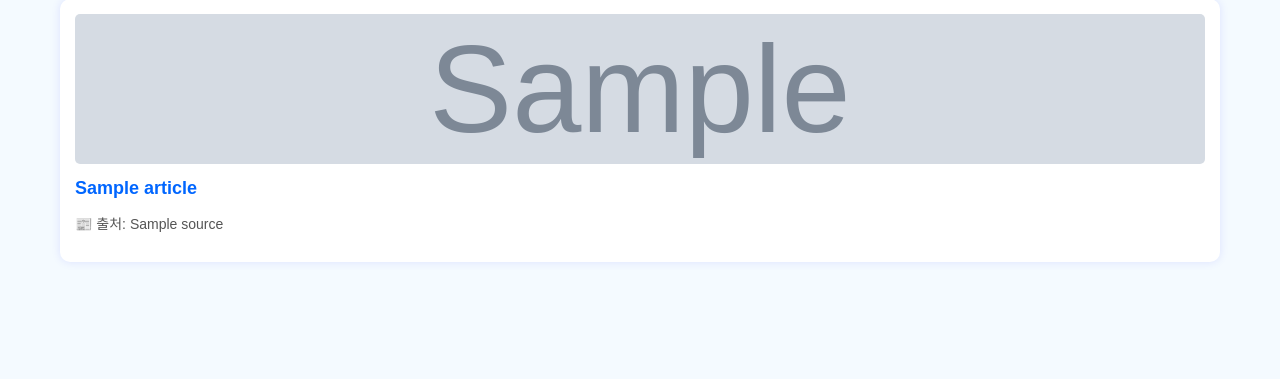
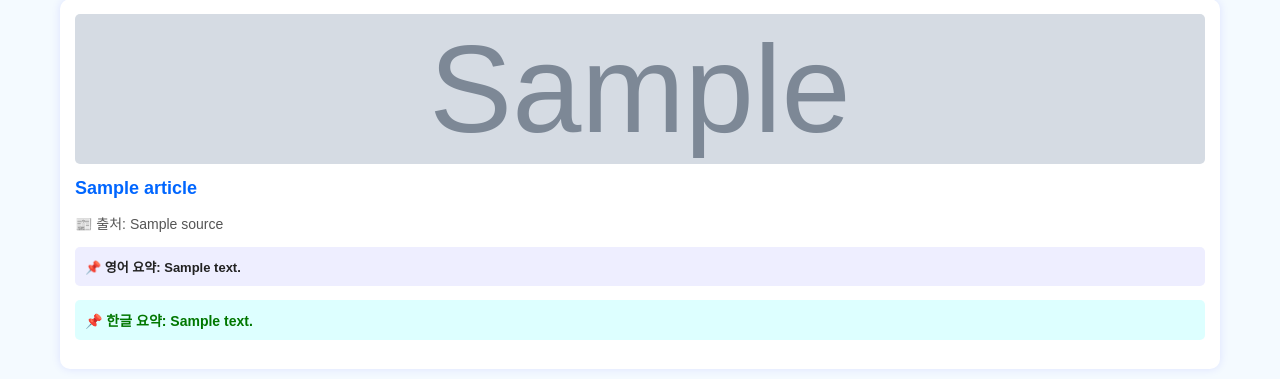
Before and after one commit to lcw1970/news, a Flask app: template templates/index.html in a window 1280 px wide. Shown: the part 150-529 px from the top of the page. Run offline with Flask 3, Linux system fonts and the light colour scheme; the template is opened without the code that fills it: most values are stand-ins (such as "Sample title", 1, 10 or a date in 2020); grey boxes marked "Sample" are stand-in pictures.

Commit message:
베포 준비

```diff
--- a/app.py
+++ b/app.py
@@ -1,24 +1,13 @@
 from flask import Flask, render_template, jsonify
 import requests
+import textwrap
+from deep_translator import GoogleTranslator  # 🔹 deep_translator 사용
 
 # 🔹 Flask 앱 생성
 app = Flask(__name__)
 
 # 🔹 API 키
 API_KEY = "b826df4bce2040e3bd600d38a8e063d5"
-
-def filter_ai_news(articles):
-    """
-    뉴스 기사에서 AI 관련 키워드가 포함된 기사만 필터링
-    """
-    ai_keywords = ["artificial intelligence", "AI", "machine learning", "deep learning", "neural network", "OpenAI", "ChatGPT"]
-
-    filtered_articles = [
-        article for article in articles
-        if any(keyword.lower() in article["title"].lower() for keyword in ai_keywords)
-    ]
-
-    return filtered_articles
 
 def fetch_news(query, sort_by):
     """
@@ -48,15 +37,52 @@ def merge_news(latest_news, popular_news):
 
     return combined_articles
 
+def simple_summarize(text, max_lines=3, max_chars=200):
+    """
+    텍스트를 간단히 요약 (textwrap 사용, nltk 없이 처리)
+    - max_lines: 최대 문장 수
+    - max_chars: 최대 문자 수
+    """
+    if not text or len(text.split()) < 10:  # 본문이 너무 짧으면 요약하지 않음
+        return "기사 내용이 부족하여 요약할 수 없습니다."
+
+    # 문장을 최대 문자 수만큼 줄이기
+    wrapped_text = textwrap.fill(text, width=max_chars)
+
+    # 최대 문장 수만큼 나누기
+    summarized_text = "\n".join(wrapped_text.split("\n")[:max_lines])
+
+    return summarized_text
+
+def translate_to_korean(text):
+    """
+    영어 텍스트를 한글로 번역 (deep_translator 사용)
+    """
+    try:
+        return GoogleTranslator(source="en", target="ko").translate(text)
+    except Exception as e:
+        print(f"번역 오류: {e}")
+        return "번역할 수 없습니다."
+
 @app.route("/")
 def home():
-    query = "Open Ai"
+    """
+    웹사이트에서 'OpenAI' 관련 뉴스 리스트를 보여주는 페이지
+    """
+    query = "OpenAI"  # 🔹 검색어를 'OpenAI'로 변경
     latest_news = fetch_news(query, "publishedAt")
     popular_news = fetch_news(query, "popularity")
 
     combined_news = merge_news(latest_news, popular_news)
-    ai_filtered_news = filter_ai_news(combined_news)  # ✅ AI 관련 기사만 필터링
+    ai_filtered_news = combined_news[:5]  # 상위 5개 뉴스만 표시
 
-    return render_template("index.html", articles=ai_filtered_news[:5])
+    # 뉴스 본문 요약 + 한글 번역 추가
+    for article in ai_filtered_news:
+        summary = simple_summarize(article.get("description", ""))  # 요약 추가
+        article["summary"] = summary
+        article["summary_ko"] = translate_to_korean(summary)  # 🔹 한글 번역 추가
+
+    return render_template("index.html", articles=ai_filtered_news)
+
 if __name__ == "__main__":
     app.run(debug=True)  # 🔥 Flask 웹 서버 실행
--- a/templates/index.html
+++ b/templates/index.html
@@ -21,6 +21,8 @@
         }
         .news-card h2 { font-size: 18px; margin: 10px 0; color: #002266; }
         .news-card p { font-size: 14px; color: #555; }
+        .news-card .summary { font-size: 13px; color: #222; font-weight: bold; background: #eef; padding: 10px; border-radius: 5px; }
+        .news-card .summary-ko { font-size: 14px; color: #007700; font-weight: bold; background: #dff; padding: 10px; border-radius: 5px; }
         .news-card a { text-decoration: none; color: #0066ff; font-weight: bold; }
     </style>
 </head>
@@ -32,6 +34,8 @@
             <img src="{{ article['urlToImage'] if article['urlToImage'] else 'https://via.placeholder.com/300x200.png?text=No+Image' }}" alt="News Image">
             <h2><a href="{{ article['url'] }}" target="_blank">{{ article['title'] }}</a></h2>
             <p>📰 출처: {{ article['source']['name'] }}</p>
+            <p class="summary">📌 영어 요약: {{ article['summary'] }}</p>
+            <p class="summary-ko">📌 한글 요약: {{ article['summary_ko'] }}</p>
         </div>
         {% endfor %}
     </div>
```
